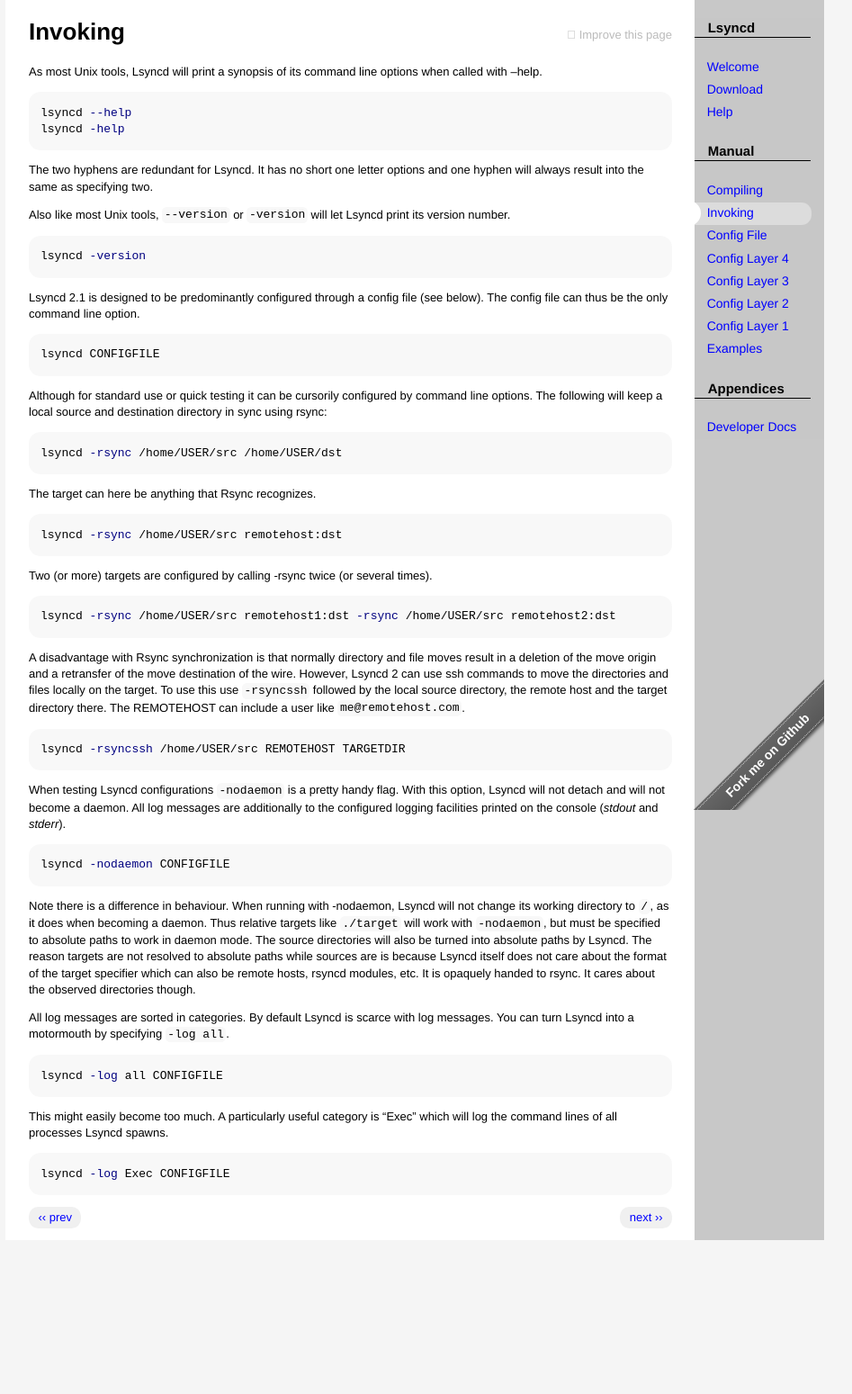
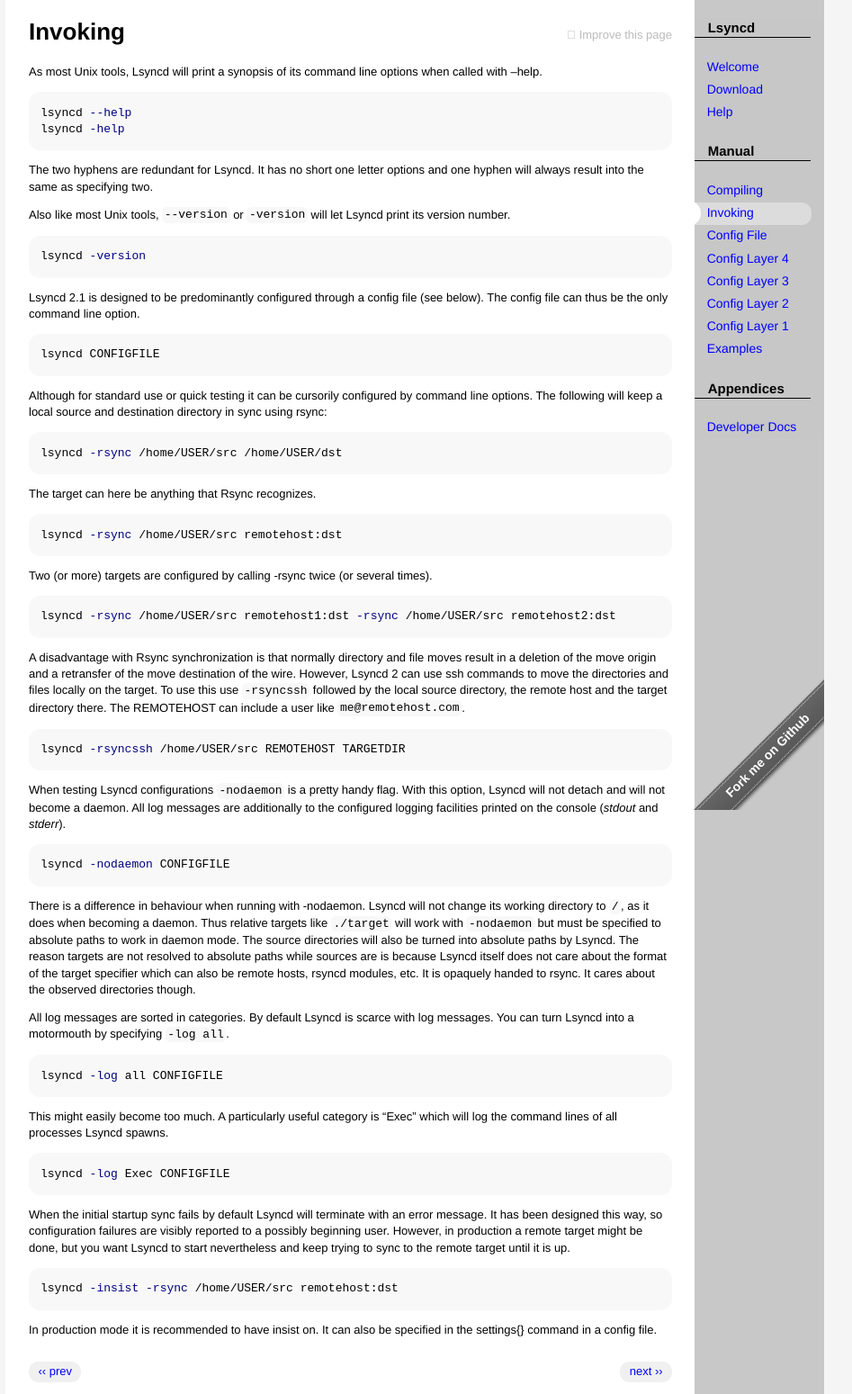
Before and after one commit to lsyncd/lsyncd, a Jekyll site: the page built from manual/invoking/index.md, in a window 1280 px wide. Shown: the whole page at 90% size, without its empty margins (179-1126 px from the left). Built offline with Jekyll 4.4.1, drawn with Linux system fonts in a browser that asks for light colours; before the commit the page ends 1378 px from its top, so only the background shows below that.

Commit message:
Update index.md

````diff
--- a/manual/invoking/index.md
+++ b/manual/invoking/index.md
@@ -53,7 +53,7 @@
 lsyncd -nodaemon CONFIGFILE
 {% endhighlight %}
 
-Note there is a difference in behaviour. When running with -nodaemon, Lsyncd will not change its working directory to ```/```, as it does when becoming a daemon. Thus relative targets like ```./target``` will work with ```-nodaemon```, but must be specified to absolute paths to work in daemon mode. The source directories will also be turned into absolute paths by Lsyncd. The reason targets are not resolved to absolute paths while sources are is because Lsyncd itself does not care about the format of the target specifier which can also be remote hosts, rsyncd modules, etc. It is opaquely handed to rsync. It cares about the observed directories though.
+There is a difference in behaviour when running with -nodaemon. Lsyncd will not change its working directory to ```/```, as it does when becoming a daemon. Thus relative targets like ```./target``` will work with ```-nodaemon``` but must be specified to absolute paths to work in daemon mode. The source directories will also be turned into absolute paths by Lsyncd. The reason targets are not resolved to absolute paths while sources are is because Lsyncd itself does not care about the format of the target specifier which can also be remote hosts, rsyncd modules, etc. It is opaquely handed to rsync. It cares about the observed directories though.
 
 All log messages are sorted in categories. By default Lsyncd is scarce with log messages. You can turn Lsyncd into a motormouth by specifying ```-log all```.
 
@@ -66,3 +66,11 @@
 {% highlight shell %}
 lsyncd -log Exec CONFIGFILE
 {% endhighlight %}
+
+When the initial startup sync fails by default Lsyncd will terminate with an error message. It has been designed this way, so configuration failures are visibly reported to a possibly beginning user. However, in production a remote target might be done, but you want Lsyncd to start nevertheless and keep trying to sync to the remote target until it is up.
+
+{% highlight shell %}
+lsyncd -insist -rsync /home/USER/src remotehost:dst
+{% endhighlight %}
+
+In production mode it is recommended to have insist on. It can also be specified in the settings{} command in a config file.
````
